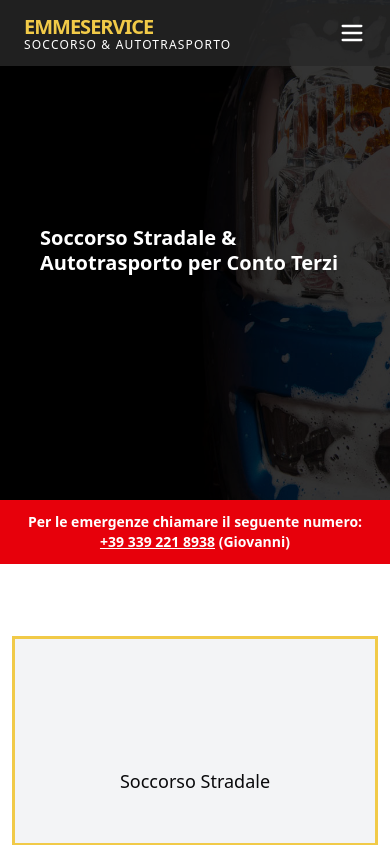
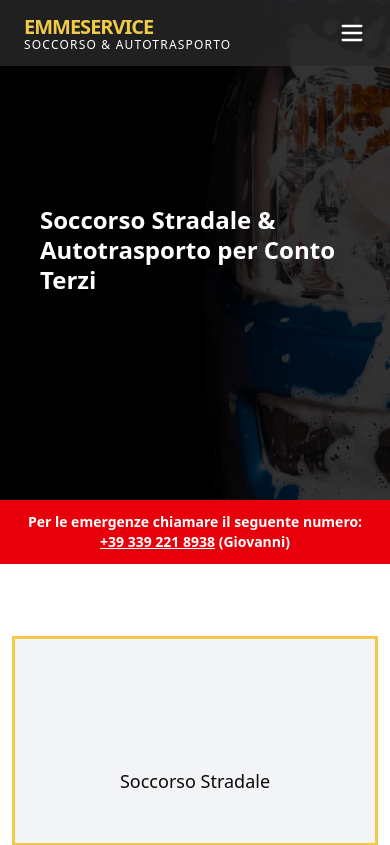
Before and after one commit to zoryon/emmeservicesrl, a Next.js app: page / in a window 390 px wide. Shown: the top 845 px of the page. Built offline with nearby package versions, Linux system fonts and the light colour scheme; a web font is replaced by a local one.

Commit message:
increased hero image title size

```diff
--- a/package.json
+++ b/package.json
@@ -21,6 +21,7 @@
     "next": "15.4.2",
     "react": "19.1.0",
     "react-dom": "19.1.0",
+    "react-router-dom": "^7.7.1",
     "tailwind-merge": "^3.3.1"
   },
   "devDependencies": {
--- a/src/components/HeroImage.tsx
+++ b/src/components/HeroImage.tsx
@@ -19,7 +19,7 @@ const HeroImage = () => {
                 transition={{ duration: 1, ease: "easeOut" }}
                 className="absolute top-1/2 left-10 transform -translate-y-1/2"
             >
-                <h1 className="text-xl md:text-4xl lg:text-[2.8rem] font-bold max-w-[90vw] leading-tight drop-shadow-xl">
+                <h1 className="text-2xl md:text-4xl lg:text-[2.8rem] font-bold max-w-[90vw] leading-tight drop-shadow-xl">
                     Soccorso Stradale &<br />
                     Autotrasporto per Conto Terzi
                 </h1>
```
Also changed, not shown: 1 other file (tests, documents, lock files or other folders).
